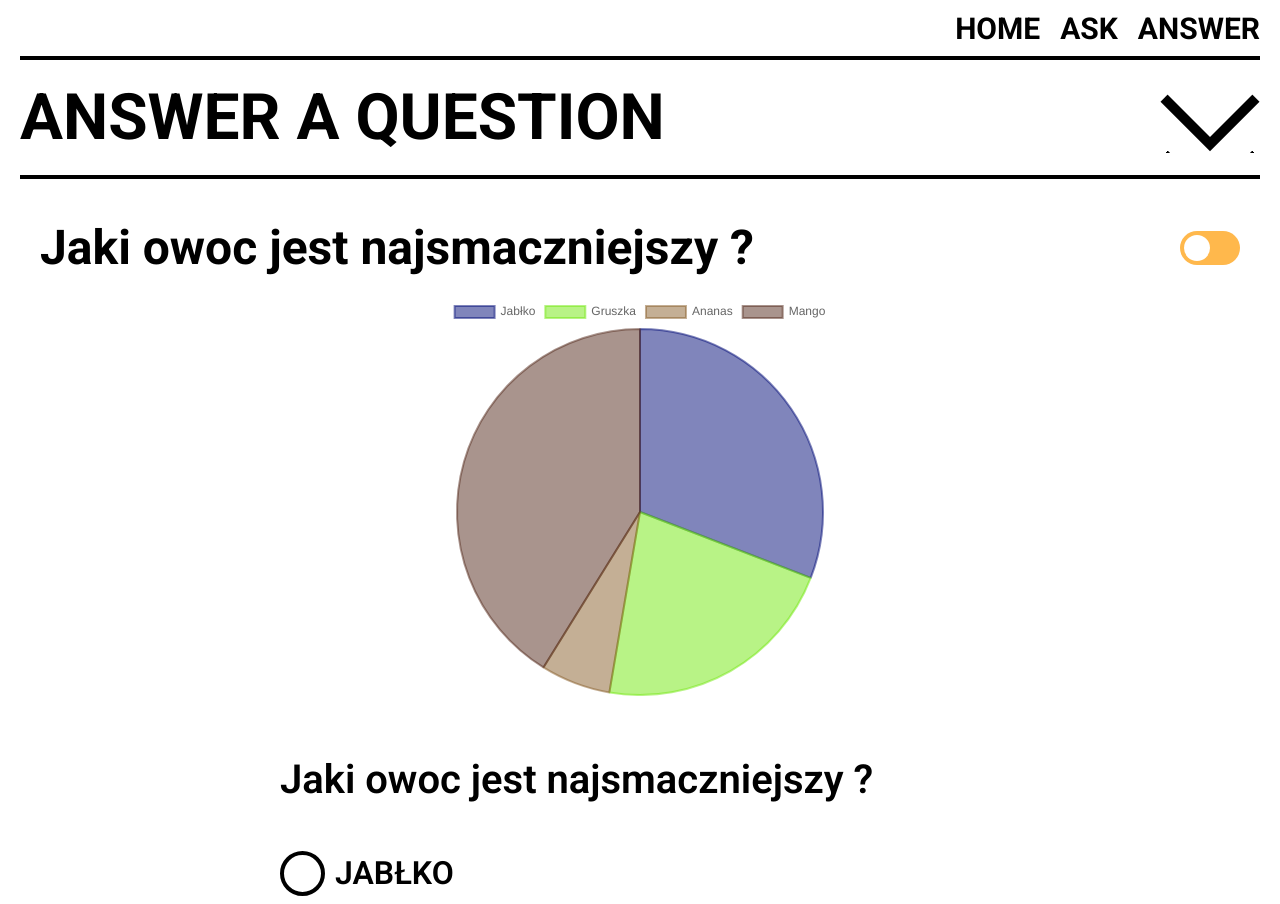
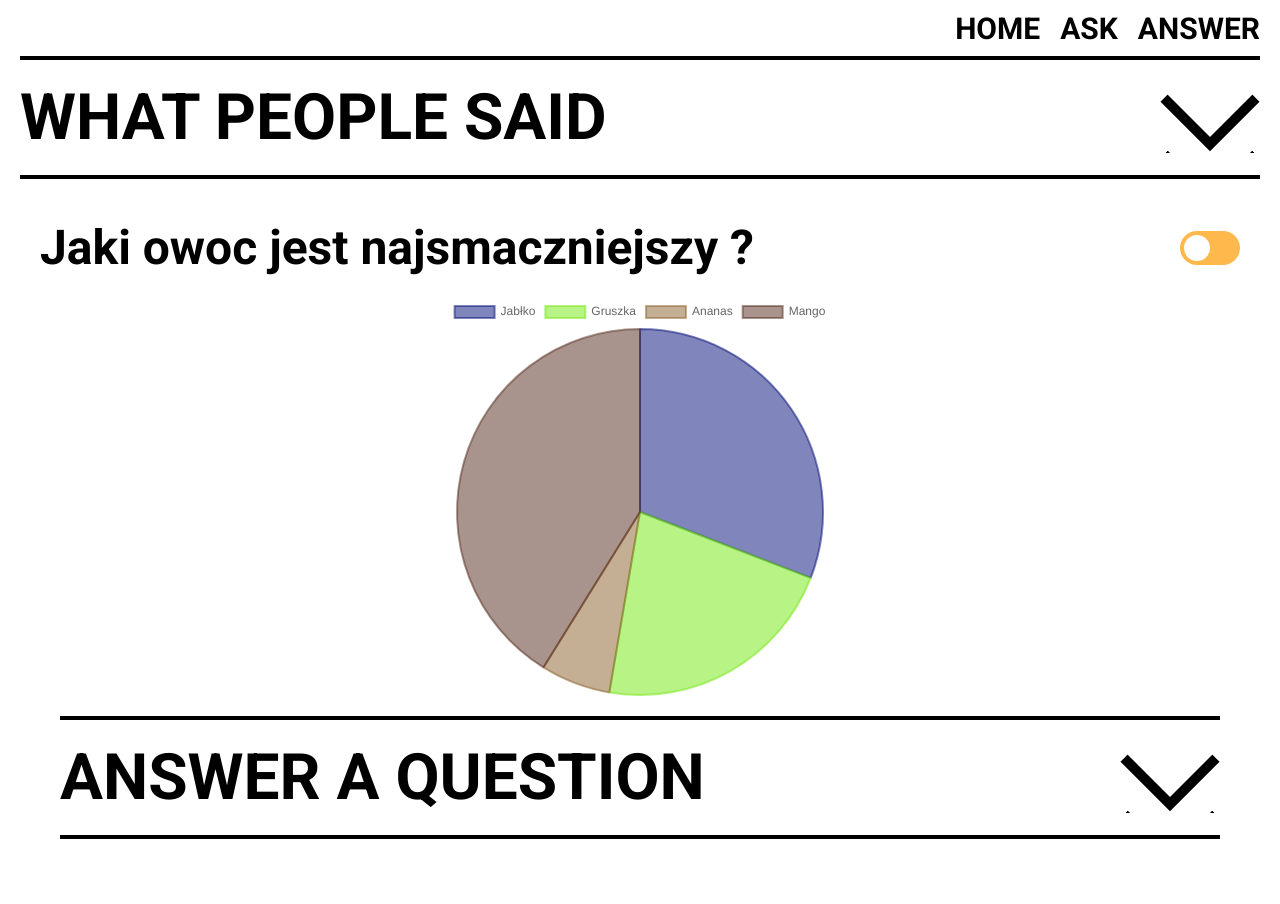
Before and after one commit to golasowska/AskPeopleAppFront, a React (Create React App) app: page /123 in a window 1280 px wide. Shown: the top 904 px of the page. Built offline with nearby package versions, Linux system fonts and the light colour scheme.

Commit message:
Added swiper for Textarea view

```diff
--- a/package.json
+++ b/package.json
@@ -17,6 +17,7 @@
     "react-router-dom": "^6.9.0",
     "react-scripts": "5.0.1",
     "sass": "^1.59.3",
+    "swiper": "^9.1.1",
     "typescript": "^4.9.5",
     "web-vitals": "^2.1.4"
   },
--- a/src/components/Answer/AnswerGraph.tsx
+++ b/src/components/Answer/AnswerGraph.tsx
@@ -21,8 +21,7 @@ export const options = {
             display: false,
         },
         title: {
-            display: true,
-            text: 'Chart.js Bar Chart',
+            display: false,
         },
     },
 };
--- a/src/components/Answer/AnswerTextResults.scss
+++ b/src/components/Answer/AnswerTextResults.scss
@@ -2,5 +2,25 @@
     display: flex;
     flex-direction: column;
     width: 100%;
-    background-color: var(--color-main);
 }
+
+//swiper
+
+.swiper {
+    width: 100%;
+    padding-top: 50px;
+    padding-bottom: 50px;
+}
+
+.swiper-slide {
+    background-position: center;
+    background-size: cover;
+    width: 300px;
+    height: 300px;
+    border: 4px solid #000;
+}
+
+.swiper-pagination {
+    width: 300px;
+    height: 10px;
+}
--- a/src/components/Answer/AnswerTextResults.tsx
+++ b/src/components/Answer/AnswerTextResults.tsx
@@ -1,3 +1,8 @@
+import { Swiper, SwiperSlide } from "swiper/react";
+import "swiper/css";
+import "swiper/css/effect-coverflow";
+import {EffectCoverflow} from "swiper";
+
 import {QuestionInterface} from "../../interfaces/question-interface";
 
 import './AnswerTextResults.scss';
@@ -11,11 +16,24 @@ export const AnswerTextResults = (props: Props) => {
     const {name, answers} = props.formData;
 
     return <div className="results__container">
-        <h2>{name}</h2>
-        <ul>
-        {
-            answers.map(a => <li key={a.id}>{a.text}</li>)
-        }
-        </ul>
+        <Swiper
+            effect={"coverflow"}
+            grabCursor={true}
+            pagination={false}
+            modules={[EffectCoverflow]}
+            className="swiper-answer"
+            slidesPerView="auto"
+            centeredSlides={true}
+
+            coverflowEffect= {{
+                rotate: 35,
+                stretch: 0,
+                depth: 50,
+                modifier: 1,
+                slideShadows: false,
+            }}
+        >
+            {answers.map(a => <SwiperSlide className="swiper-slide" key={a.id}>{a.text}</SwiperSlide>)}
+        </Swiper>
     </div>
 }
--- a/src/components/Answer/AnswerView.tsx
+++ b/src/components/Answer/AnswerView.tsx
@@ -21,7 +21,7 @@ export const AnswerView = () => {
     useEffect(() => {
         setFormData({
             name: 'Jaki owoc jest najsmaczniejszy ?',
-            type: 'radio',
+            type: 'checkbox',
             answers: [
                 {id: 1231123123, added: true, text: 'Jabłko', votes: 75},
                 {id: 12314234234, added: true, text: 'Gruszka', votes: 53},
@@ -33,20 +33,26 @@ export const AnswerView = () => {
 
     return <>
         <div className='title__wrapper'>
-            <Title>Answer a question</Title>
+            <Title>What people said</Title>
             <Arrow/>
         </div>
         <div className="wrapper">
             <div className="container">
                 <h2 className="answer__title">{formData.name}</h2>
-                <label className="switch">
-                    <input type="checkbox" onChange={() => setShowPie(prev => !prev)}/>
-                    <span></span>
-                </label>
+                {formData.type !== 'open' &&
+                    <label className="switch">
+                        <input type="checkbox" onChange={() => setShowPie(prev => !prev)}/>
+                        <span></span>
+                    </label>
+                }
             </div>
             {formData.type === 'open' && <AnswerTextResults formData={formData}/>}
             {(formData.type !== 'open' && showPie) && <AnswerGraphPie formData={formData}/>}
             {(formData.type !== 'open' && !showPie) && <AnswerGraph formData={formData}/>}
+            <div className='title__wrapper border--top'>
+                <Title>Answer a question</Title>
+                <Arrow/>
+            </div>
             <AnswerForm formData={formData}/>
         </div>
     </>
--- a/src/index.scss
+++ b/src/index.scss
@@ -67,3 +67,7 @@ code {
   width: 100%;
   position: relative;
 }
+
+.border--top {
+  border-top: 4px solid #000;
+}
--- a/src/styles/form.scss
+++ b/src/styles/form.scss
@@ -80,19 +80,43 @@ form {
     position: relative;
     &:hover {
       cursor: pointer;
-      background-color: #000;
-    }
-    &:checked {
-      background-color: #000;
     }
   }
 
   input[type="radio"] {
     border-radius: 50%;
+    &:checked {
+      background-color: #000;
+    }
+    &:hover {
+      background-color: #000;
+    }
   }
 
   input[type="checkbox"] {
+    &:before {
+      display: block;
+      position: absolute;
+      content: 'X';
+      text-transform: uppercase;
+      font-weight: bold;
+      font-size: calc(0.75 * var(--input-height));
+      line-height: 1;
+      padding: 0;
+      left: 50%;
+      top: 50%;
+      transform: translate(-52%, -50%) scaleX(1.3);
+      opacity: 0;
+      z-index: -1;
+    }
+    &:checked {
+      &:before {
+        opacity: 1;
+      }
+    }
+    &:hover {
 
+    }
   }
 
   select {
```
Also changed, not shown: 1 other file (tests, documents, lock files or other folders).
